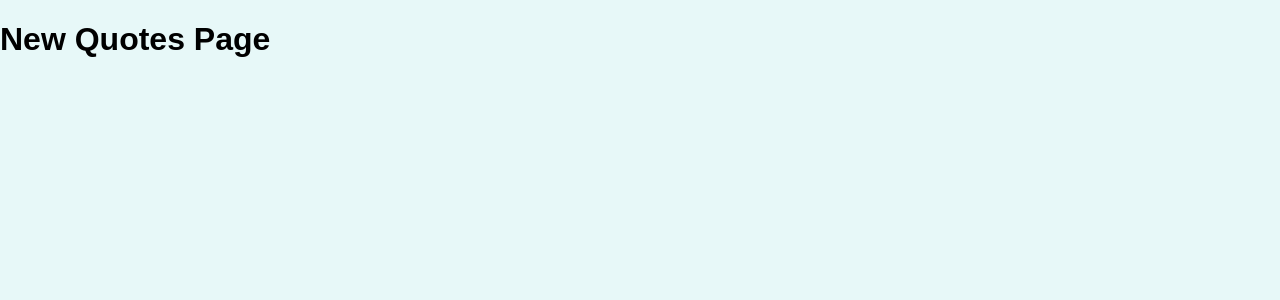
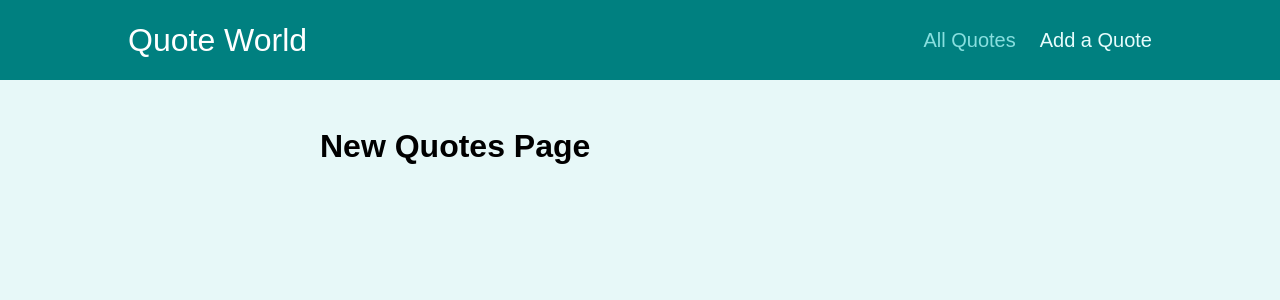
Before and after one commit to ritesh-jadhav/React-Routing, a React (Create React App) app: page /new-quote in a window 1280 px wide. Shown: the top 300 px of the page. Built offline with nearby package versions, Linux system fonts and the light colour scheme.

Commit message:
adding wrapper component

```diff
--- a/src/App.js
+++ b/src/App.js
@@ -2,8 +2,10 @@
 import AllQuotes from "./Pages/AllQuotes";
 import NewQuote from "./Pages/NewQuote";
 import QuoteDetail from "./Pages/QuoteDetail";
+import Layout from "./components/layout/Layout";
 function App() {
   return (
+    <Layout>
       <Switch>
         <Route path="/" exact>
           <Redirect to="/quotes" />
@@ -19,6 +21,7 @@
           <NewQuote />
         </Route>
       </Switch>
+    </Layout>
   );
 }
 
--- /dev/null
+++ b/src/components/layout/Layout.js
@@ -0,0 +1,13 @@
+import { Fragment } from 'react';
+import classes from './Layout.module.css';
+import MainNavigation from './MainNavigation';
+const Layout = (props) => {
+    return (
+         <Fragment>
+             <MainNavigation/>
+             <main className={classes.main}>{props.children}</main>
+         </Fragment>
+     );
+}
+
+export default Layout;
--- /dev/null
+++ b/src/components/layout/MainNavigation.js
@@ -0,0 +1,26 @@
+import { NavLink } from "react-router-dom";
+
+import classes from "./MainNavigation.module.css";
+const MainNavigation = () => {
+  return (
+    <header className={classes.header}>
+      <div className={classes.logo}>Quote World</div>
+      <nav className={classes.nav}>
+        <ul>
+          <li>
+            <NavLink to="/quotes" activeClassName={classes.active}>
+              All Quotes
+            </NavLink>
+           </li>
+          <li>
+            <NavLink to="/new-quote" activeClassName={classes.active}>
+              Add a Quote
+            </NavLink>
+          </li>
+        </ul>
+      </nav>
+    </header>
+  );
+};
+
+export default MainNavigation;
```
Also changed, not shown: 1 other file (tests, documents, lock files or other folders). Lines whose indentation alone changed are shown as unchanged.
